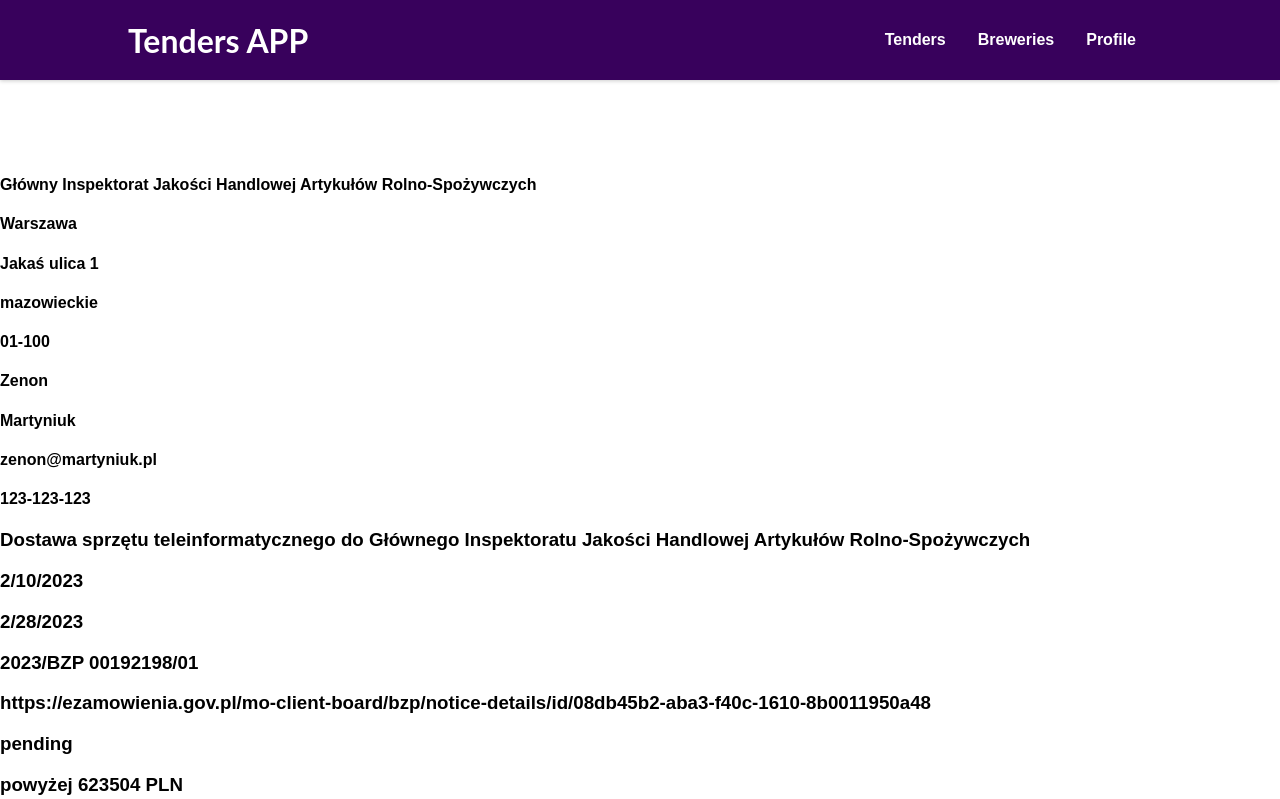
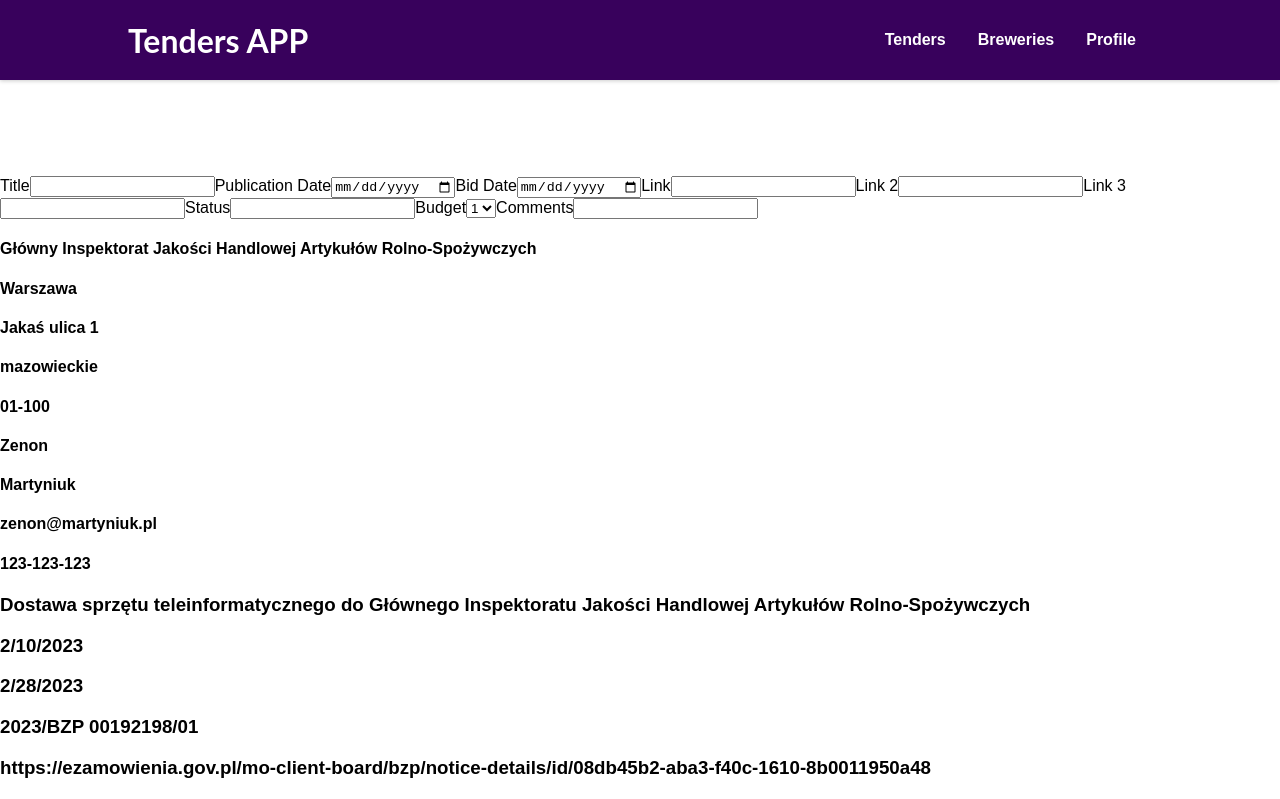
Before and after one commit to JankesMateusz/tendersApp-front, a React (Create React App) app: page /tenders in a window 1280 px wide. Shown: the top 799 px of the page. Built offline with nearby package versions, Linux system fonts and the light colour scheme.

Commit message:
new tender item form

```diff
--- /dev/null
+++ b/src/Components/NewTenderItem.tsx
@@ -0,0 +1,45 @@
+const NewTenderItem = () => {
+  type Dictionary<T> = {
+    [key: string]: T;
+  };
+
+  const budgets: Dictionary<string> = {
+    key1: "LESS_THAN_130000_PLN",
+    key2: "LESS_THAN_623504_PLN",
+    key3: "MORE_THAN_623504_PLN",
+    key4: "LESS_THAN_957524_PLN",
+    key5: "MORE_THAN_957524_PLN"
+  };
+
+  return (
+    <form>
+      <label>Title</label>
+      <input type="text" />
+      <label>Publication Date</label>
+      <input type="date" />
+      <label>Bid Date</label>
+      <input type="date" />
+      <label>Link</label>
+      <input type="text" />
+      <label>Link 2</label>
+      <input type="text" />
+      <label>Link 3</label>
+      <input type="text" />
+      <label>Status</label>
+      <input type="text" />
+      <label>Budget</label>
+      <select name="budget">
+        <option value={budgets.key1}>1</option>
+        <option value={budgets.key2}>2</option>
+        <option value={budgets.key3}>3</option>
+        <option value={budgets.key4}>4</option>
+        <option value={budgets.key5}>5</option>
+      </select>
+      <label>Comments</label>
+      <input type="text" />
+    </form>
+  );
+};
+
+
+export default NewTenderItem
--- a/src/Layout/Layout.jsx
+++ b/src/Layout/Layout.jsx
@@ -1,7 +1,7 @@
 import { Fragment } from "react";
 import Navigation from "./Navigation";
 
-const MainHeader = (props) => {
+const Layout = (props) => {
   return (
     <Fragment>
       <Navigation/>
@@ -10,4 +10,4 @@ const MainHeader = (props) => {
   );
 };
 
-export default MainHeader;
+export default Layout;
--- a/src/Pages/TenderEditor.tsx
+++ b/src/Pages/TenderEditor.tsx
@@ -6,6 +6,7 @@ import PurchaserM from "../Models/PurchaserModel";
 import Purchaser from "../Components/Purchaser";
 import PersonOfContactM from "../Models/PersonOfContactModel";
 import PersonOfContact from "../Components/PersonOfContact";
+import NewTenderItem from "../Components/NewTenderItem"
 
 const TenderEditor = () => {
   let poc: PersonOfContactM = {
@@ -69,6 +70,9 @@ const TenderEditor = () => {
 
   return (
     <div>
+      <div>
+        <NewTenderItem/>
+      </div>
       <span>
         <Purchaser purchaser={purchaser}/>
       </span>
```
